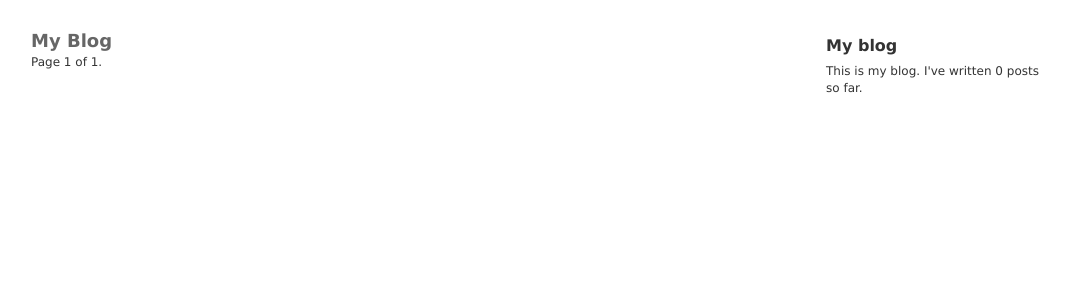
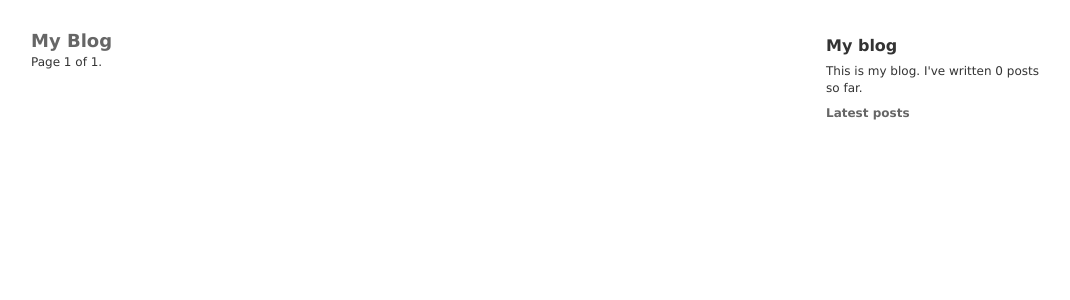
Before and after one commit to MakoReactor/djangobyexample, a Django app: page /blog/ in a window 1280 px wide. Shown: the top 300 px of the page, without its empty margins (14-1084 px from the left). Run offline with Django 3.2, Linux system fonts and the light colour scheme; data that the repository does not hold is empty.

Commit message:
added latest posts list

```diff
--- a/mysite/blog/templates/blog/base.html
+++ b/mysite/blog/templates/blog/base.html
@@ -18,6 +18,10 @@
 		<div id="sidebar">
 		    <h2>My blog</h2>
 		    <p>This is my blog. I've written {% total_posts %} posts so far.</p>
+
+		    <h3>Latest posts</h3>
+		    {% show_latest_posts 5 %}
+
 		</div>
 	</div>
 	</body>
--- /dev/null
+++ b/mysite/blog/templates/blog/post/latest_posts.html
@@ -0,0 +1,7 @@
+<ul>
+{% for post in latest_posts %}
+<li>
+<a href="{{ post.get_absolute_url }}">{{ post.title }}</a>
+</li>
+{% endfor %}
+</ul>
--- a/mysite/blog/templatetags/blog_tags.py
+++ b/mysite/blog/templatetags/blog_tags.py
@@ -9,3 +9,9 @@ from ..models import Post
 @register.simple_tag
 def total_posts():
     return Post.published.count()
+
+
+@register.inclusion_tag('blog/post/latest_posts.html')
+def show_latest_posts(count=5):
+    latest_posts = Post.published.order_by('-publish')[:count]
+    return {'latest_posts': latest_posts}
```
